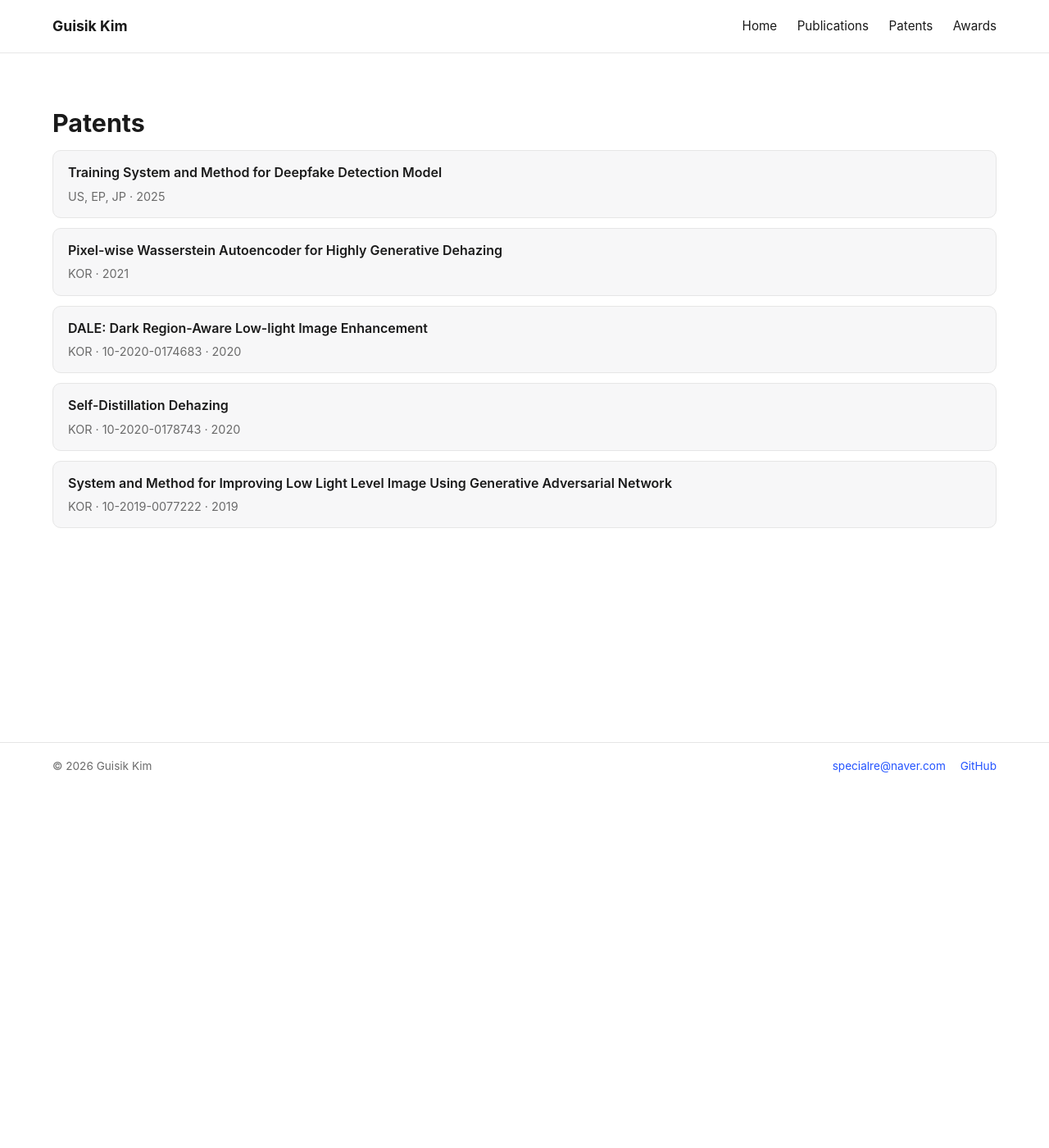
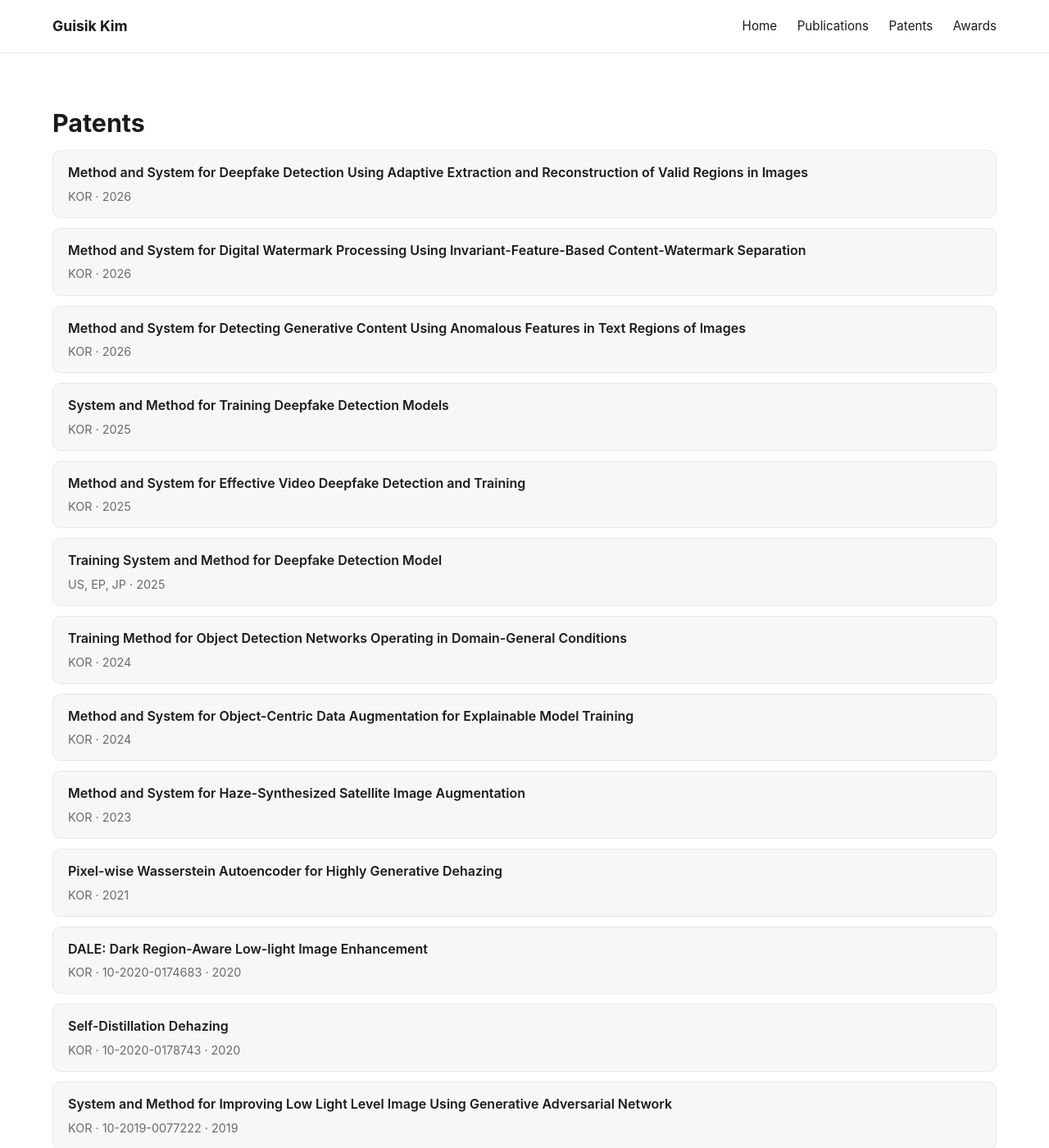
Before and after one commit to HIGHGUINet/HIGHGUINet.github.io, a Jekyll site: the page built from patents.md, in a window 1280 px wide and 1400 px high. Shown: the whole window at 82% size. Built offline with Jekyll 4.4.1, drawn with Linux system fonts in a browser that asks for light colours.

Commit message:
Unify news dates to year-only; add 8 domestic (KOR) patents from 2023-2026
Co-Authored-By: Claude Sonnet 5 <noreply@anthropic.com>

```diff
--- a/_data/patents.yml
+++ b/_data/patents.yml
@@ -1,6 +1,46 @@
+- year: 2026
+  title: "Method and System for Detecting Generative Content Using Anomalous Features in Text Regions of Images"
+  country: "KOR"
+  number: ""
+
+- year: 2026
+  title: "Method and System for Digital Watermark Processing Using Invariant-Feature-Based Content-Watermark Separation"
+  country: "KOR"
+  number: ""
+
+- year: 2026
+  title: "Method and System for Deepfake Detection Using Adaptive Extraction and Reconstruction of Valid Regions in Images"
+  country: "KOR"
+  number: ""
+
 - year: 2025
   title: "Training System and Method for Deepfake Detection Model"
   country: "US, EP, JP"
+  number: ""
+
+- year: 2025
+  title: "Method and System for Effective Video Deepfake Detection and Training"
+  country: "KOR"
+  number: ""
+
+- year: 2025
+  title: "System and Method for Training Deepfake Detection Models"
+  country: "KOR"
+  number: ""
+
+- year: 2024
+  title: "Method and System for Object-Centric Data Augmentation for Explainable Model Training"
+  country: "KOR"
+  number: ""
+
+- year: 2024
+  title: "Training Method for Object Detection Networks Operating in Domain-General Conditions"
+  country: "KOR"
+  number: ""
+
+- year: 2023
+  title: "Method and System for Haze-Synthesized Satellite Image Augmentation"
+  country: "KOR"
   number: ""
 
 - year: 2021
```
Also changed, not shown: _data/news.yml (+6 -6 lines).
